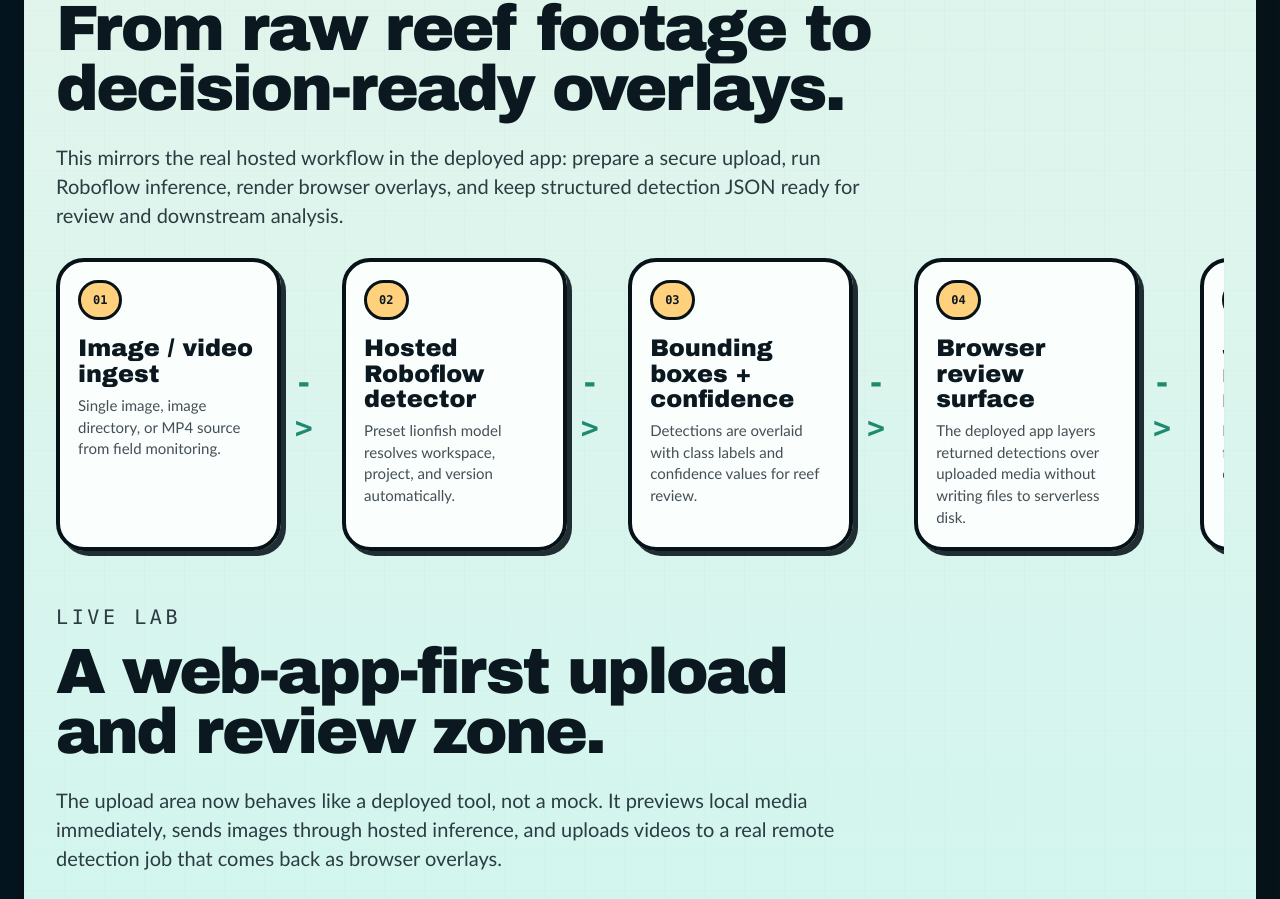
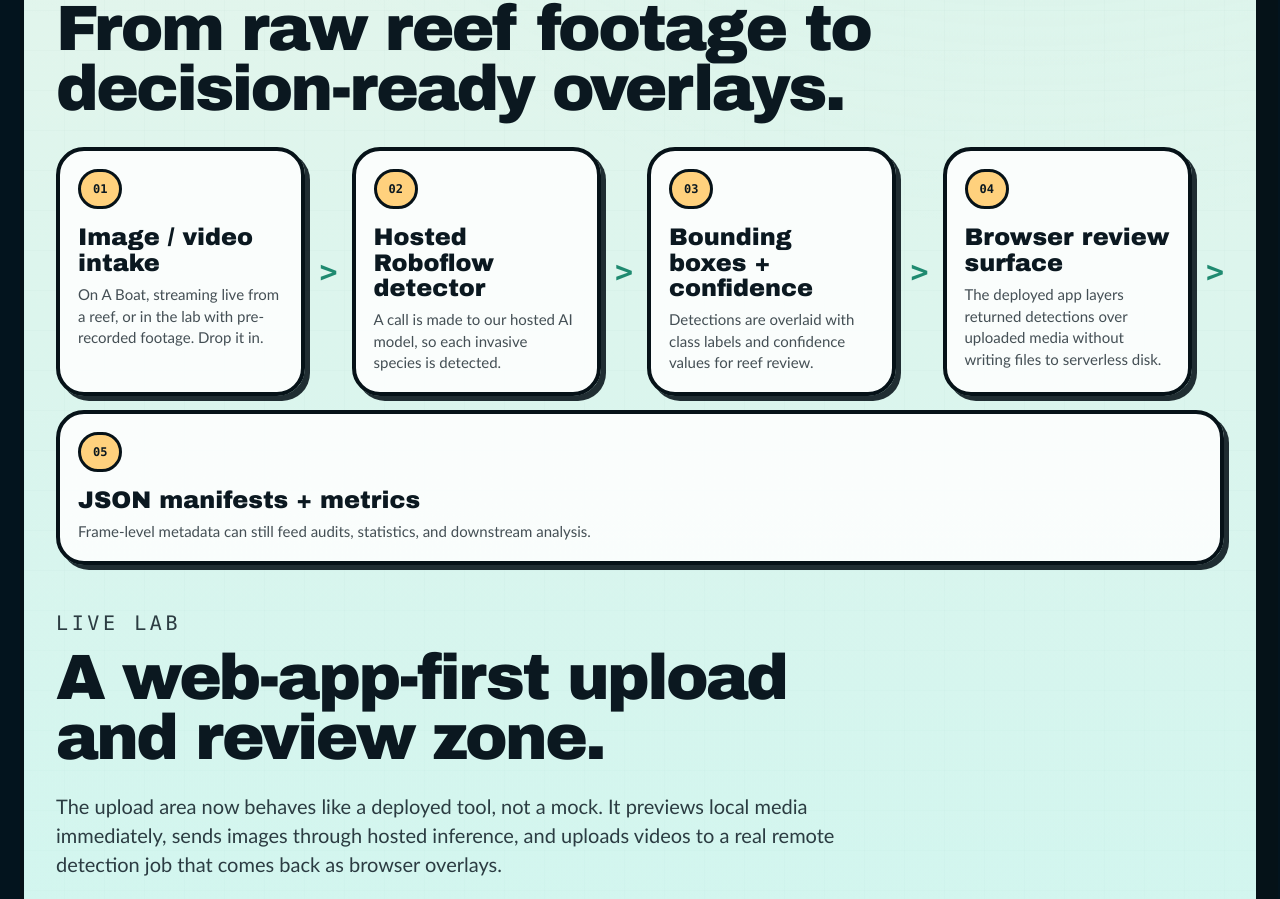
Before and after one commit to PranavaKCode/LION, a Next.js app: page / in a window 1280 px wide. Shown: the part 1506-2405 px from the top of the page. Built offline with nearby package versions, Linux system fonts and the light colour scheme.

Commit message:
feat: fixed Program Architecture

```diff
--- a/app/page.module.css
+++ b/app/page.module.css
@@ -447,20 +447,21 @@
 
 .pipelineRow {
   display: flex;
+  flex-wrap: wrap;
   gap: 0.875rem;
   margin-top: 1.75rem;
-  overflow-x: auto;
-  padding-bottom: 0.5rem;
 }
 
 .pipelineItemWrap {
   display: flex;
   align-items: stretch;
   gap: 0.875rem;
+  flex: 1 1 240px;
 }
 
 .pipelineCard {
-  width: 240px;
+  width: 100%;
+  min-width: 0;
   padding: 1.125rem;
   background: rgba(255, 255, 255, 0.86);
 }
@@ -1125,6 +1126,10 @@
   .previewStats {
     grid-template-columns: repeat(2, minmax(0, 1fr));
   }
+
+  .pipelineArrow {
+    display: none;
+  }
 }
 
 @media (max-width: 760px) {
@@ -1163,7 +1168,6 @@
 
   .pipelineRow {
     flex-direction: column;
-    overflow: visible;
   }
 
   .pipelineItemWrap {
--- a/app/page.tsx
+++ b/app/page.tsx
@@ -6,13 +6,13 @@ import { getLionMetrics } from "./lib/lion-data";
 const architectureSteps = [
   {
     step: "01",
-    title: "Image / video ingest",
-    description: "Single image, image directory, or MP4 source from field monitoring.",
+    title: "Image / video intake",
+    description: "On A Boat, streaming live from a reef, or in the lab with pre-recorded footage. Drop it in. ",
   },
   {
     step: "02",
     title: "Hosted Roboflow detector",
-    description: "Preset lionfish model resolves workspace, project, and version automatically.",
+    description: "A call is made to our hosted AI model, so each invasive species is detected.",
   },
   {
     step: "03",
@@ -164,9 +164,9 @@ export default async function Home() {
             <p className={styles.eyebrow}>Program architecture</p>
             <h2>From raw reef footage to decision-ready overlays.</h2>
             <p>
-              This mirrors the real hosted workflow in the deployed app: prepare a secure upload, run Roboflow
+              {/* The Workflow prepare a secure upload, run Roboflow
               inference, render browser overlays, and keep structured detection JSON ready for review and downstream
-              analysis.
+              analysis. */}
             </p>
           </div>
           <div className={styles.pipelineRow}>
@@ -177,7 +177,9 @@ export default async function Home() {
                   <h3>{item.title}</h3>
                   <p>{item.description}</p>
                 </article>
-                {index < architectureSteps.length - 1 ? <div className={styles.pipelineArrow}>-&gt;</div> : null}
+                {index < architectureSteps.length - 1 ? (
+                  <div className={styles.pipelineArrow}>{">" }</div>
+                ) : null}
               </div>
             ))}
           </div>
```
Also changed, not shown: 1 other file (tests, documents, lock files or other folders).
